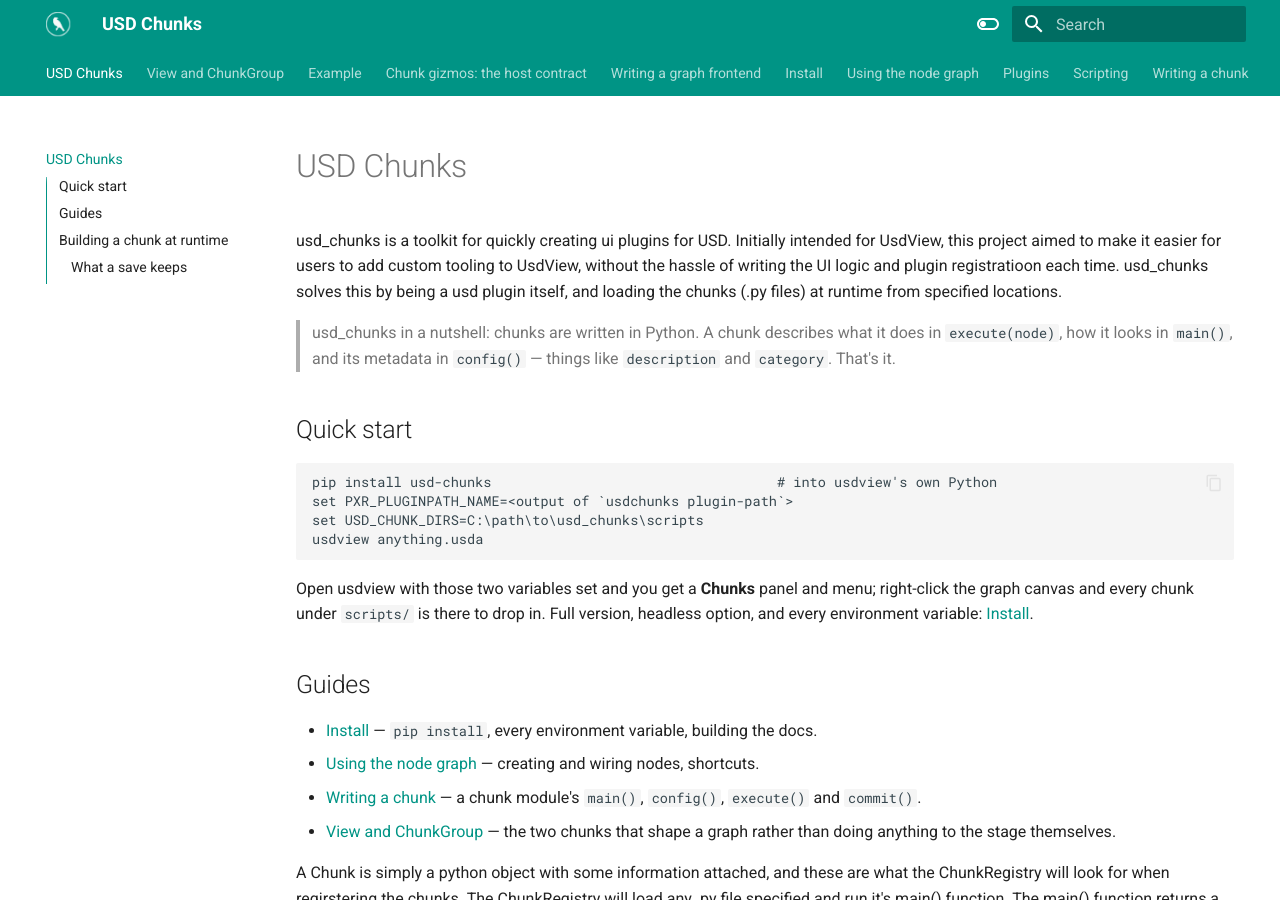
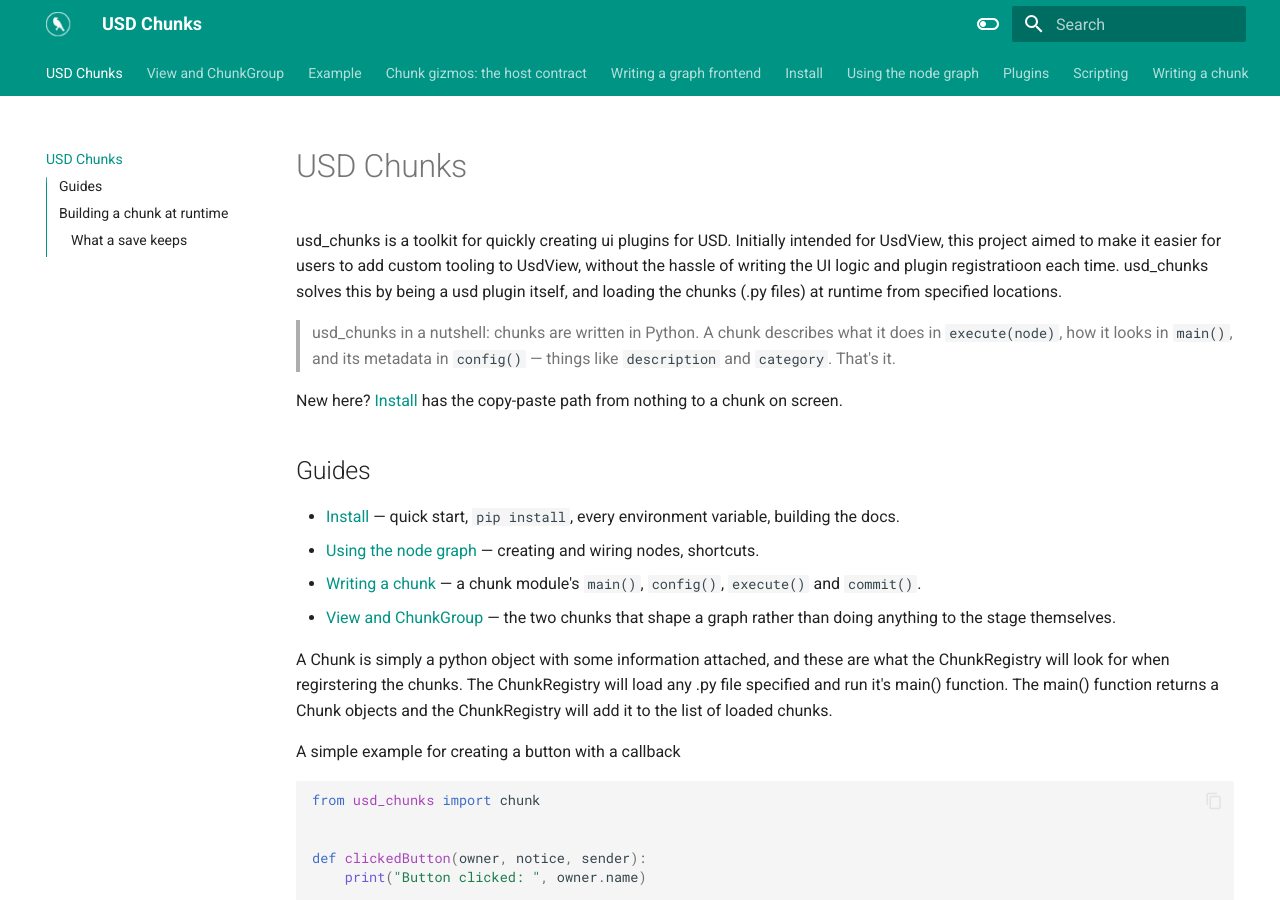
Before and after one commit to HuginStudios/usd_chunks, an MkDocs documentation site: the page built from docs/index.md, in a window 1280 px wide and 900 px high. Built offline with MkDocs 1.6.1 and Material for MkDocs 9.7.7, drawn with Linux system fonts in a browser that asks for light colours.

Commit message:
Single-source the quick start into docs/install.md
README and docs/index.md each had their own copy of the same
copy-paste getting-started steps, drifting from docs/install.md's
version. Cut both down to a one-line pointer at install.md#quick-start,
which stays the only place the actual steps are written out.

````diff
--- a/docs/index.md
+++ b/docs/index.md
@@ -6,22 +6,12 @@ usd_chunks is a toolkit for quickly creating ui plugins for USD. Initially inten
 > in `execute(node)`, how it looks in `main()`, and its metadata in `config()` — things
 > like `description` and `category`. That's it.
 
-## Quick start
-
-```
-pip install usd-chunks                                   # into usdview's own Python
-set PXR_PLUGINPATH_NAME=<output of `usdchunks plugin-path`>
-set USD_CHUNK_DIRS=C:\path\to\usd_chunks\scripts
-usdview anything.usda
-```
-
-Open usdview with those two variables set and you get a **Chunks** panel and menu;
-right-click the graph canvas and every chunk under `scripts/` is there to drop in. Full
-version, headless option, and every environment variable: [Install](install.md).
+New here? [Install](install.md#quick-start) has the copy-paste path from nothing to a
+chunk on screen.
 
 ## Guides
 
-- [Install](install.md) — `pip install`, every environment variable, building the docs.
+- [Install](install.md) — quick start, `pip install`, every environment variable, building the docs.
 - [Using the node graph](node-graph-basics.md) — creating and wiring nodes, shortcuts.
 - [Writing a chunk](writing-a-chunk.md) — a chunk module's `main()`, `config()`,
   `execute()` and `commit()`.
````
Also changed, not shown: README.md (+2 -18 lines), docs/install.md (+1 -1 lines).
